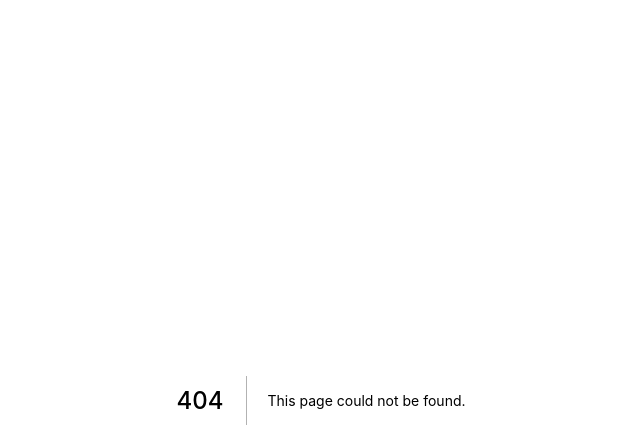
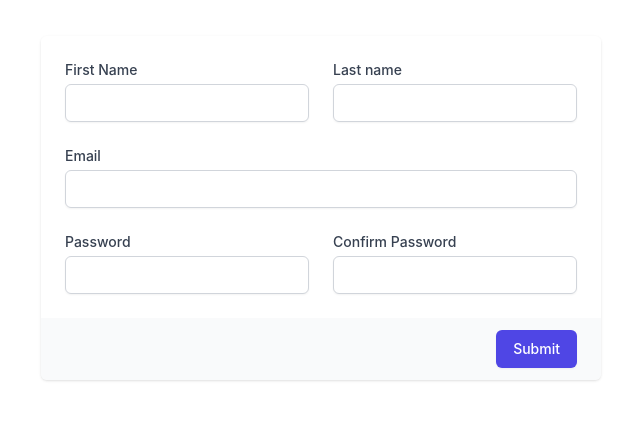
Before and after one commit to mahmudk313/phoenix-commercial-app, a Next.js app: page /auth/signUp in a window 1280 px wide. Before the commit this address had no page. Shown: the top 448 px of the page, without its empty margins (319-959 px from the left). Built offline with nearby package versions, Linux system fonts and the light colour scheme.

Commit message:
Create signUp page

```diff
--- /dev/null
+++ b/pages/auth/signUp/index.tsx
@@ -0,0 +1,10 @@
+import { NextPage } from "next";
+import Register from "../../../app/components/auth/register";
+
+const SignUp: NextPage = () => {
+    return(
+        <Register />
+    )
+}
+
+export default SignUp;
```
